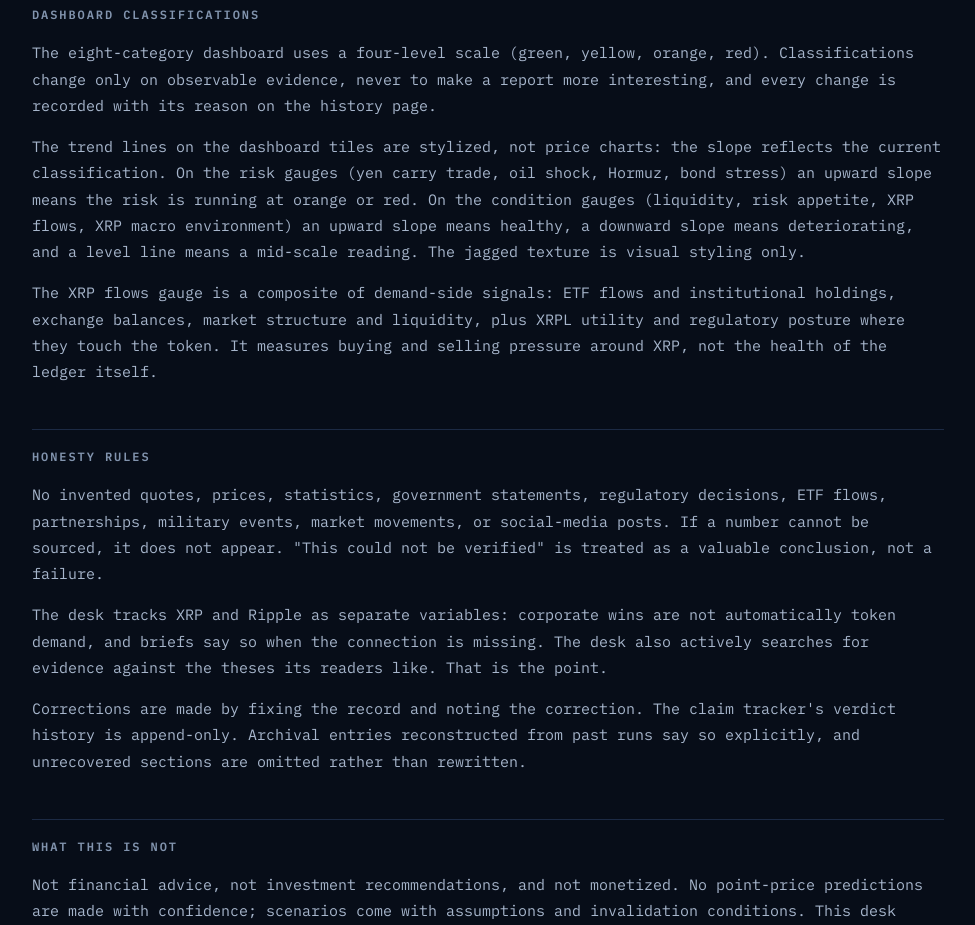
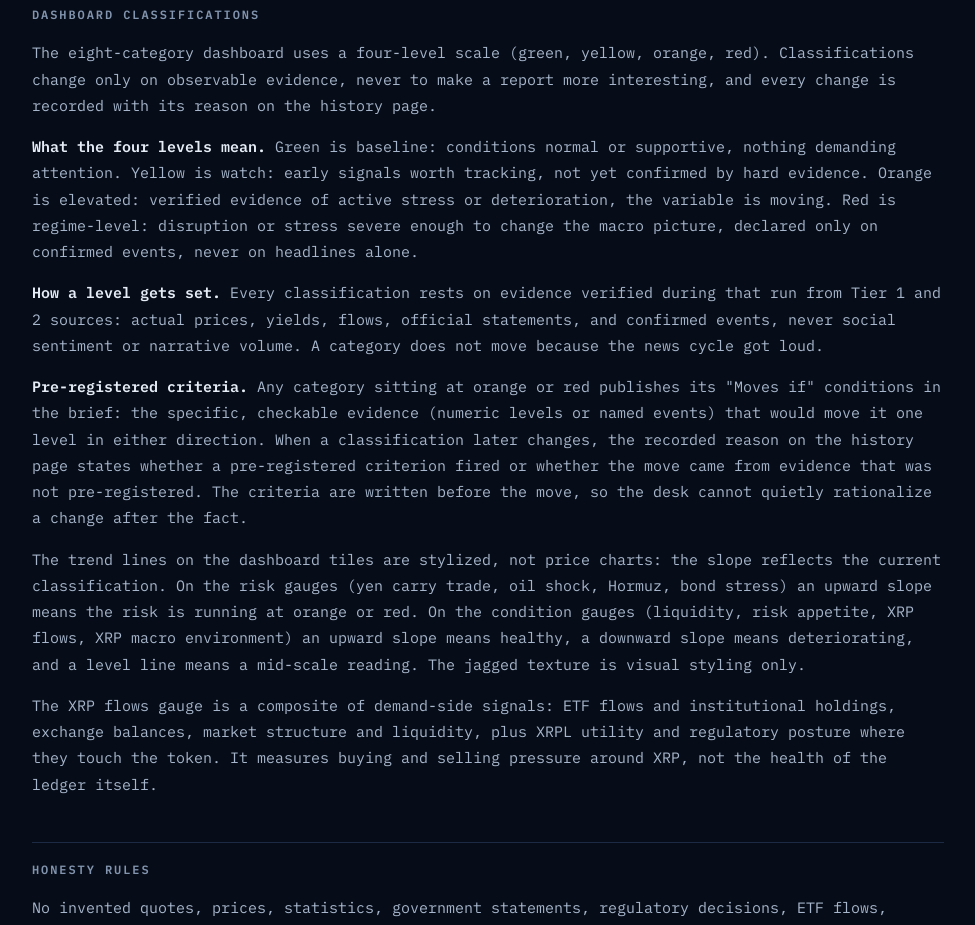
Before and after one commit to LINIHQ/macro-intel-desk, a Next.js app: page /sources in a window 1280 px wide. Shown: the part 1680-2605 px from the top of the page, without its empty margins (152-1127 px from the left). Built offline with nearby package versions, Linux system fonts and the light colour scheme.

Commit message:
Sources page: explain the four dashboard levels, how classifications get set, and the pre-registered Moves-if criteria

```diff
--- a/app/sources/page.jsx
+++ b/app/sources/page.jsx
@@ -90,6 +90,26 @@ export default function SourcesPage() {
         on the history page.
       </p>
       <p>
+        <strong>What the four levels mean.</strong> Green is baseline: conditions normal or supportive, nothing
+        demanding attention. Yellow is watch: early signals worth tracking, not yet confirmed by hard evidence. Orange
+        is elevated: verified evidence of active stress or deterioration, the variable is moving. Red is regime-level:
+        disruption or stress severe enough to change the macro picture, declared only on confirmed events, never on
+        headlines alone.
+      </p>
+      <p>
+        <strong>How a level gets set.</strong> Every classification rests on evidence verified during that run from
+        Tier 1 and 2 sources: actual prices, yields, flows, official statements, and confirmed events, never social
+        sentiment or narrative volume. A category does not move because the news cycle got loud.
+      </p>
+      <p>
+        <strong>Pre-registered criteria.</strong> Any category sitting at orange or red publishes its "Moves if"
+        conditions in the brief: the specific, checkable evidence (numeric levels or named events) that would move it
+        one level in either direction. When a classification later changes, the recorded reason on the history page
+        states whether a pre-registered criterion fired or whether the move came from evidence that was not
+        pre-registered. The criteria are written before the move, so the desk cannot quietly rationalize a change
+        after the fact.
+      </p>
+      <p>
         The trend lines on the dashboard tiles are stylized, not price charts: the slope reflects the current
         classification. On the risk gauges (yen carry trade, oil shock, Hormuz, bond stress) an upward slope means the
         risk is running at orange or red. On the condition gauges (liquidity, risk appetite, XRP flows, XRP macro
```
